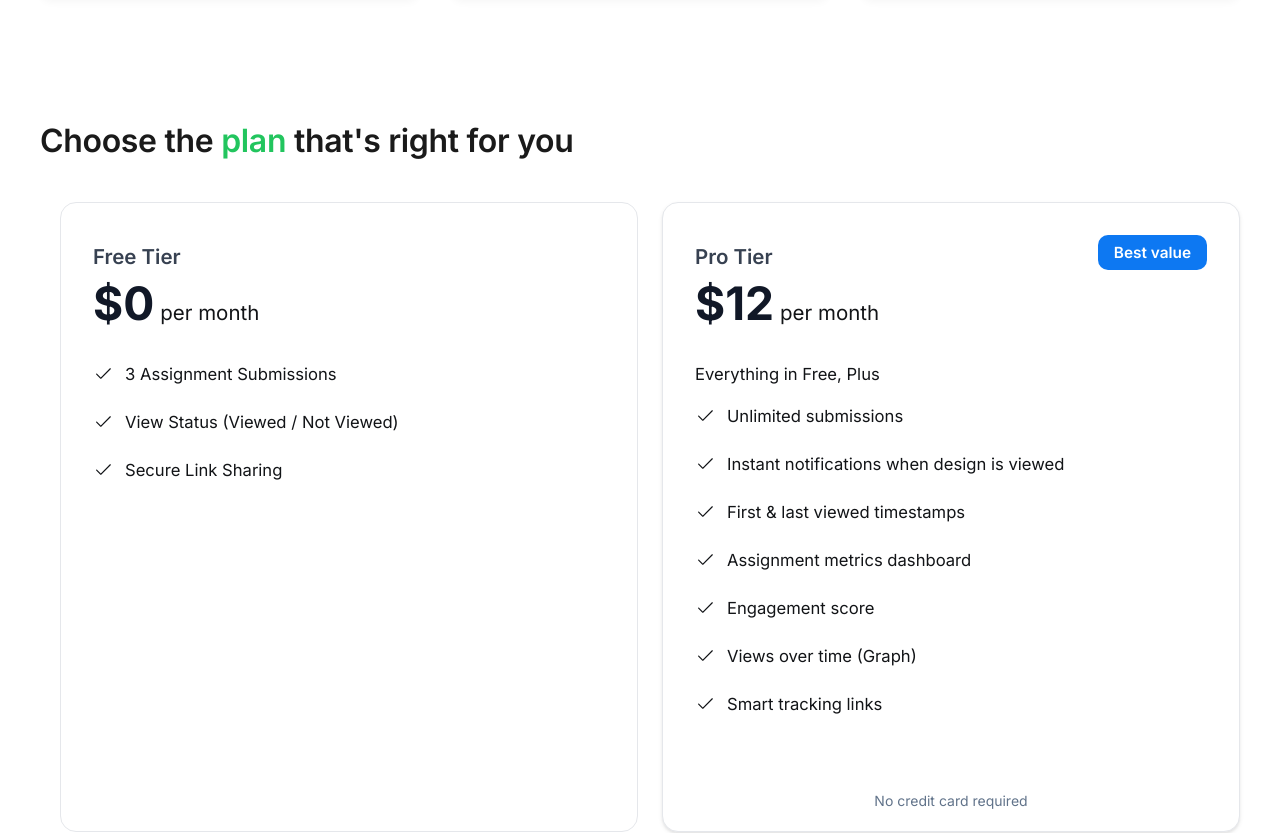
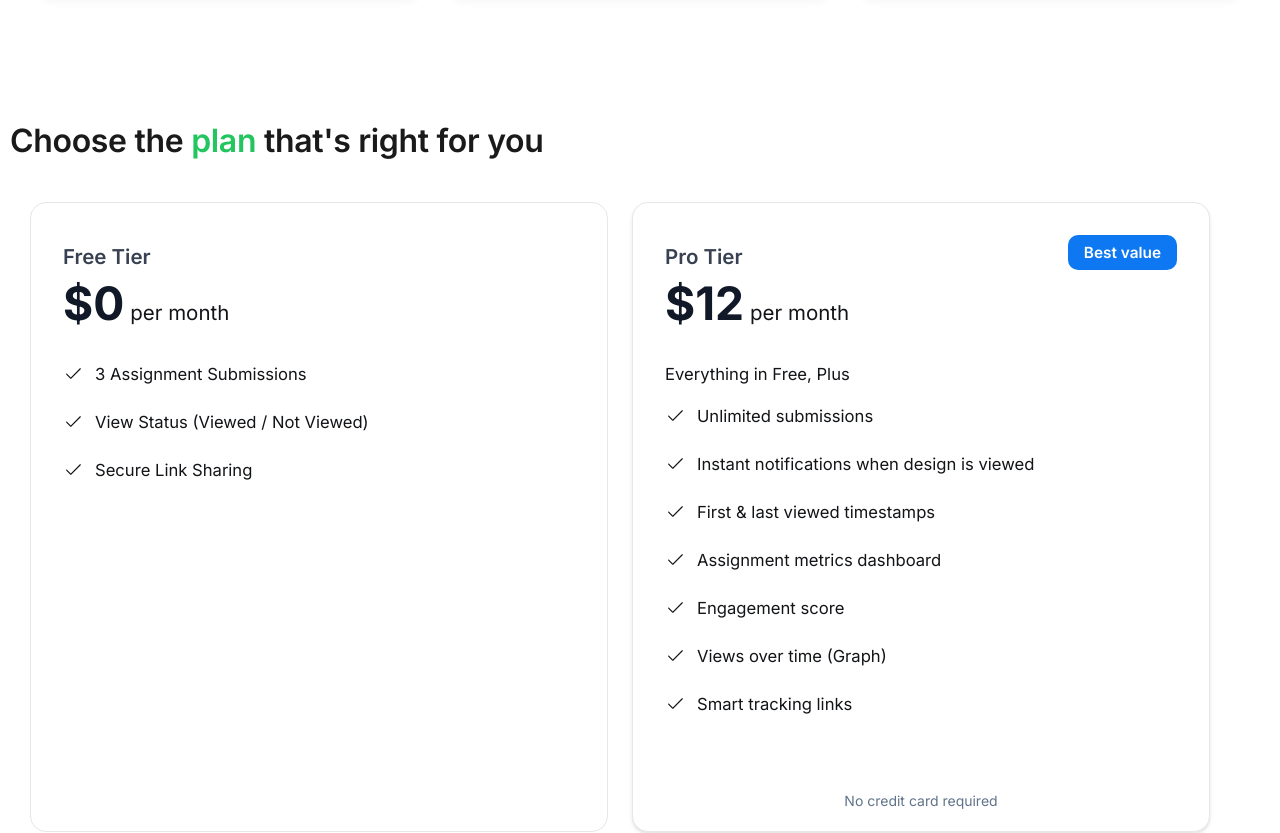
Before and after one commit to Sivasai1810/bynd-new, a React app: page / in a window 1280 px wide. Shown: the part 3682-4515 px from the top of the page. Built offline with nearby package versions, Linux system fonts and the light colour scheme; the HTML template or start-up script is replaced by a standard one.

Commit message:
removed unwanted comments

```diff
--- a/src/component/pricing.css
+++ b/src/component/pricing.css
@@ -13,6 +13,7 @@
 .pricing-container {
   max-width: 1200px;
   margin: 0 auto;
+ margin-left: calc(50% - 600px - 30px);
 }
 
 .pricing-header {
```
